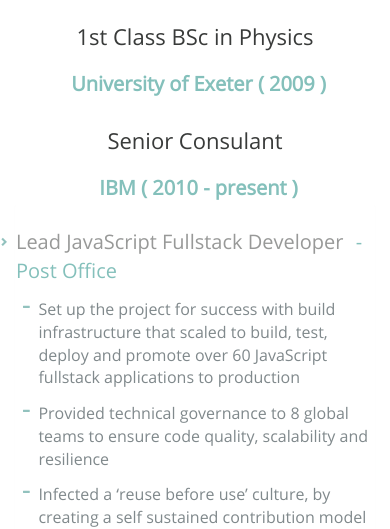
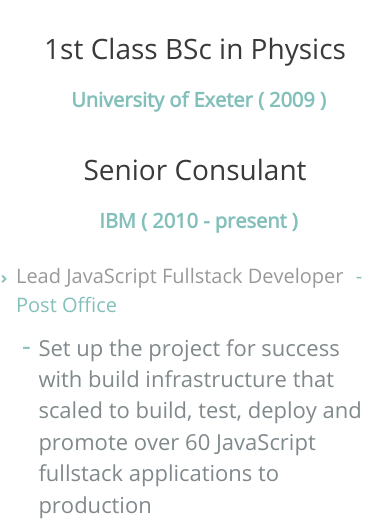
Before and after one commit to William1444/william-lacy-cv, a website: page public/index.html in a window 390 px wide. Shown: the part 574-1103 px from the top of the page. Drawn offline with nearby package versions, Linux system fonts and the light colour scheme; files whose address does not match are found by name.

Commit message:
make mobile styling bigger

```diff
--- a/public/css/style.css
+++ b/public/css/style.css
@@ -158,8 +158,8 @@
 
 .study-grid .study1 .panel-body ul li, .study-grid .study1 .panel-body ul li {
     color: #80898c;
-    font-size: 16px;
-    padding-top: 0.8em;
+    font-size: 18px;
+    padding-top: 12px;
 }
 
 .study-grid .study1 .panel-body ul li:before {
@@ -167,7 +167,7 @@
     font-family: 'Glyphicons Halflings';
     font-size: 9px;
     float: left;
-    margin-top: 0.3em;
+    margin-top: 8px;
     margin-left: -17px;
     color: #78B3AE;
     opacity: 0.8;
@@ -645,7 +645,11 @@
     }
 
     .study-grid p, .study-grid ul li, .study-grid .company {
-        font-size: 20px;
+        font-size: 24px;
+    }
+
+    .study-grid .study1 p.section-heading {
+        font-size: 28px;
     }
 
     .study-grid ul li {
@@ -713,6 +717,17 @@
 }
 
 @media only screen and (max-width: 991px) {
+    .study-grid .study1 .panel-body ul li:before {
+        margin-top:10px;
+    }
+
+    .study-grid .study1 ul li:before {
+        margin-top: 11px;
+    }
+    .study-grid .study1 .panel-body ul li, .study-grid .study1 .panel-body ul li {
+        font-size: 22px;
+    }
+
     .service-section {
         padding-top: 2.4em;
     }
@@ -760,7 +775,7 @@
     }
 
     .study-grid p, .study-grid ul li, .study-grid .company {
-        font-size: 20px;
+        font-size: 24px;
         padding: 1.2em 0 0 0;
     }
 
@@ -900,7 +915,6 @@
     }
 
     .study-grid p, .study-grid ul li, .study-grid .company {
-        font-size: 20px;
         padding: 1.2em 0 0 0;
     }
 
```
